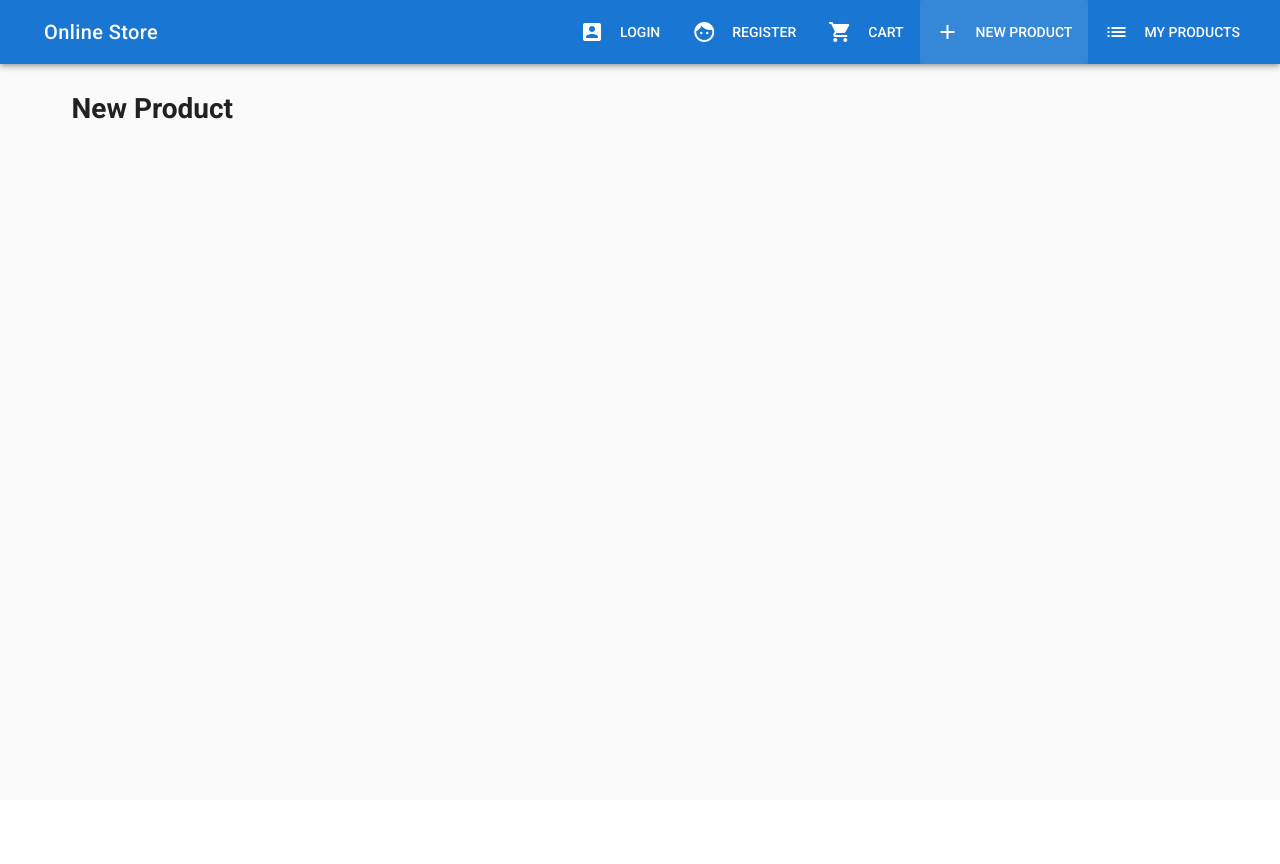
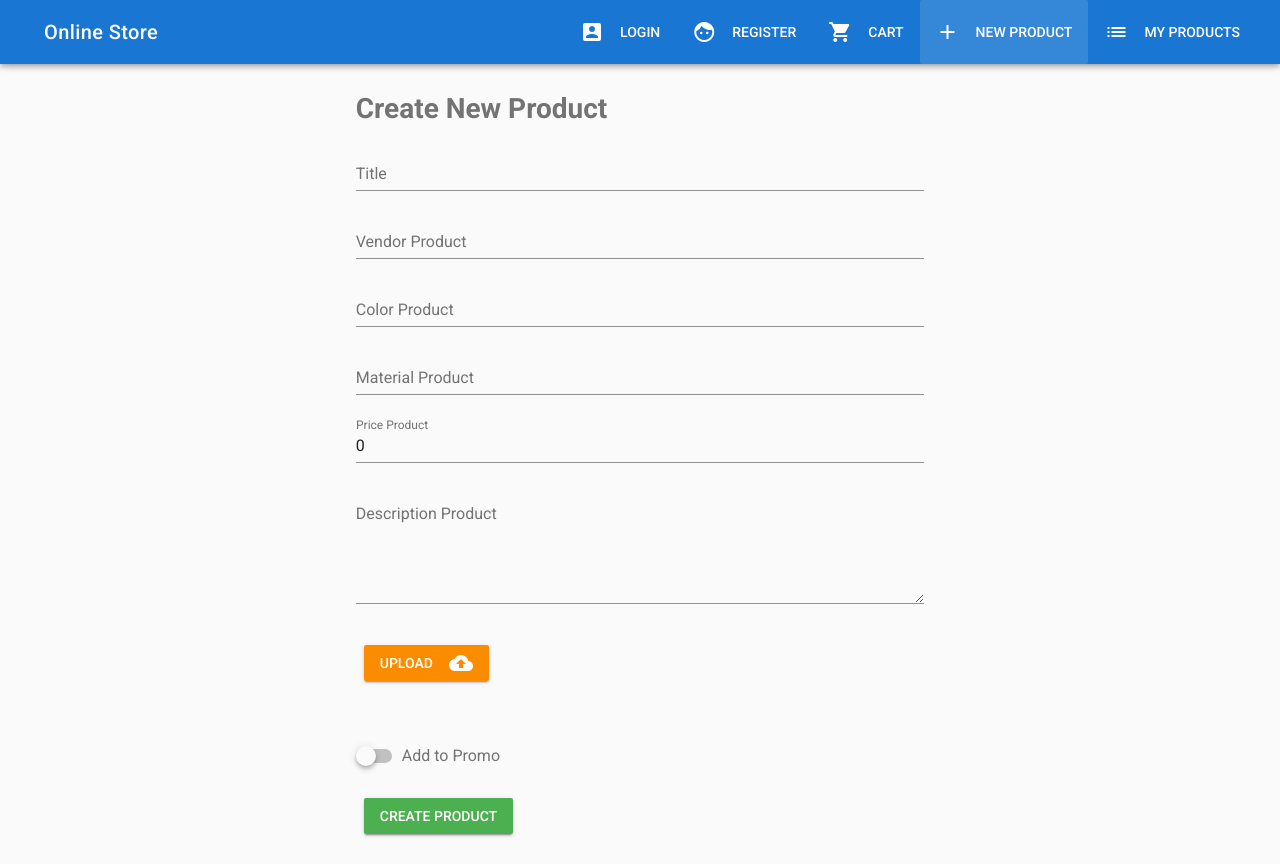
Before and after one commit to andreikurnosov/vue_online-store, a Vue app: page /new in a window 1280 px wide. Before the commit the page ends 800 px from the top, so only its background shows below. Built offline with nearby package versions, Linux system fonts and the light colour scheme.

Commit message:
UI NewProduct component

```diff
--- a/src/components/Products/NewProduct.vue
+++ b/src/components/Products/NewProduct.vue
@@ -1,8 +1,84 @@
 <template>
  <v-container>
    <v-layout row>
-     <v-flex xs12>
-       <h1>New Product</h1>
+     <v-flex xs12 sm6 offset-sm3>
+       <h1 class="text--secondary mb-3">Create New Product</h1>
+          <v-form ref="form" v-model="valid" lazy-validation class="mb-3">
+            <v-text-field
+              name="title"
+              label="Title"
+              type="text"
+              :rules="[v => !!v || 'Title is require']"
+              required
+              v-model="title"
+            ></v-text-field>
+            <v-text-field
+              name="vendor"
+              label="Vendor Product"
+              type="text"
+              v-model="vendor"
+            ></v-text-field>
+            <v-text-field
+              name="color"
+              label="Color Product"
+              type="text"
+              v-model="color"
+            ></v-text-field>
+            <v-text-field
+              name="material"
+              label="Material Product"
+              type="text"
+              v-model="material"
+            ></v-text-field>
+            <v-text-field
+              name="price"
+              :rules="[v => !!v || 'Price is require']"
+              required
+              label="Price Product"
+              type="text"
+              v-model="price"
+            ></v-text-field>
+            <v-text-field
+              name="description"
+              label="Description Product"
+              type="text"
+              multi-line
+              v-model="description"
+            ></v-text-field>
+          </v-form>
+          <v-layout class="mb-3">
+            <v-flex xs12>
+              <v-btn class="warning">
+                Upload
+                <v-icon right dark>cloud_upload</v-icon>
+              </v-btn>
+            </v-flex>
+          </v-layout>
+          <v-layout>
+            <v-flex xs12>
+              <img src="" height="200px">
+            </v-flex>
+          </v-layout>
+          <v-layout>
+            <v-flex xs12>
+              <v-switch
+                color="primary"
+                label="Add to Promo"
+                v-model="promo"
+              ></v-switch>
+            </v-flex>
+          </v-layout>
+          <v-layout>
+            <v-flex xs12>
+              <v-spacer></v-spacer>
+              <v-btn
+                :disabled="!valid"
+                @click="createProduct"
+                class="success"
+              >Create Product</v-btn>
+            </v-flex>
+          </v-layout>
+
      </v-flex>
    </v-layout>
 
@@ -12,8 +88,32 @@
 <script>
 export default {
   data () {
-    return {}
+    return {
+      title: '',
+      vendor: '',
+      color: '',
+      material: '',
+      price: 0,
+      description: '',
+      promo: false,
+      valid: false
+    }
+  },
+  methods: {
+    createProduct () {
+      if (this.$refs.form.validate()) {
+        const product = {
+          title: this.title,
+          vendor: this.vendor,
+          color: this.color,
+          material: this.material,
+          price: this.price,
+          description: this.description,
+          promo: this.promo
+        }
+        console.log(product)
+      }
+    }
   }
-
 }
 </script>
```
